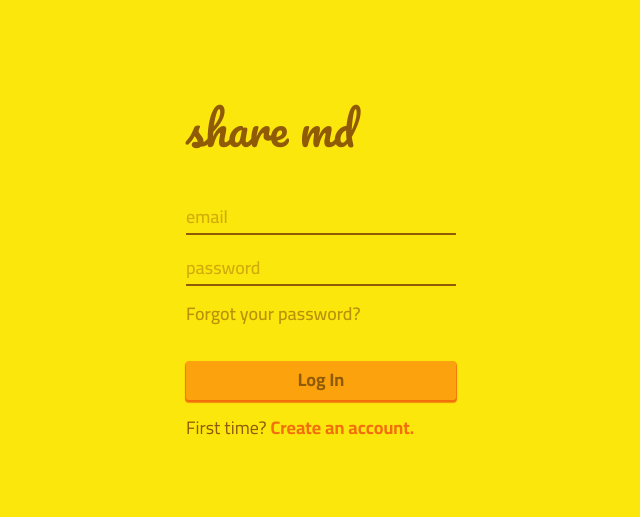
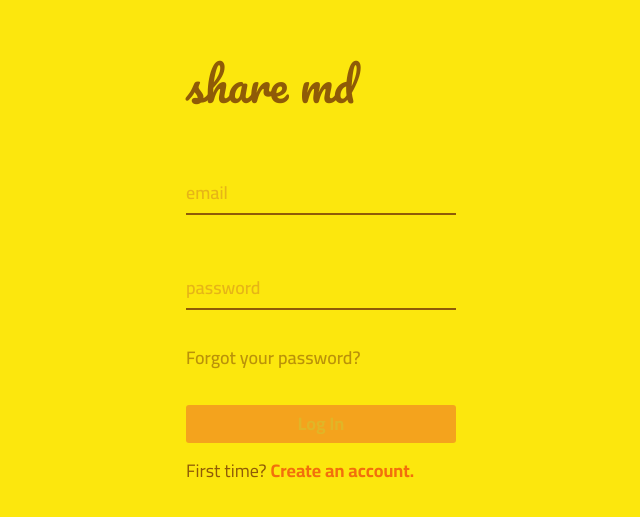
Before and after one commit to guiMendel/softplan-code-challenge, a Vue app: page /login in a window 1280 px wide. Shown: the part 145-662 px from the top of the page, without its empty margins (319-959 px from the left). Built offline with nearby package versions, Linux system fonts and the light colour scheme.

Commit message:
🔨Make input fields functional

```diff
--- a/package.json
+++ b/package.json
@@ -6,7 +6,7 @@
     "dev": "vite",
     "build": "run-p type-check build-only",
     "preview": "vite preview",
-    "test": "vitest --dom",
+    "test": "vitest",
     "build-only": "vite build",
     "type-check": "vue-tsc --noEmit -p tsconfig.vitest.json --composite false",
     "lint": "eslint . --ext .vue,.js,.jsx,.cjs,.mjs,.ts,.tsx,.cts,.mts --fix --ignore-path .gitignore",
--- /dev/null
+++ b/src/components/InputField.vue
@@ -0,0 +1,119 @@
+<script setup lang="ts">
+import { computed, ref, watch } from 'vue'
+
+const props = defineProps<{
+  name: string
+  modelValue: { value: string; valid: boolean; validate?: (newValue: string) => true | string }
+}>()
+
+const emit = defineEmits(['update:modelValue'])
+
+const handleInput = (event: Event) => {
+  const newValue = (event.target as HTMLInputElement).value
+
+  const newValid =
+    props.modelValue.validate != undefined
+      ? props.modelValue.validate(props.modelValue.value) === true
+      : true
+
+  emit('update:modelValue', {
+    ...props.modelValue,
+    value: newValue,
+    valid: newValid
+  })
+}
+
+// Whether to show errors
+const showErrors = ref(false)
+
+const validationResult = computed(() =>
+  props.modelValue.validate != undefined ? props.modelValue.validate(props.modelValue.value) : true
+)
+
+// Shows any error messages
+const errorMessage = computed(() =>
+  validationResult.value !== true && showErrors.value ? validationResult.value : ''
+)
+
+// Initialize valid field
+if (props.modelValue.valid != validationResult.value)
+  emit('update:modelValue', {
+    ...props.modelValue,
+    valid: validationResult.value === true
+  })
+</script>
+
+<template>
+  <div class="input-field" :class="errorMessage != '' && 'error'" @focusout="showErrors = true">
+    <label v-if="name != ''" :class="modelValue.value != '' && 'raised'" :for="name">{{
+      name
+    }}</label>
+    <input :id="name" v-bind="$attrs" :value="modelValue.value" @input="handleInput" />
+    <small class="error">{{ validationResult }}</small>
+  </div>
+</template>
+
+<style scoped lang="scss">
+@import '../style/variables.scss';
+
+.input-field {
+  flex-direction: column;
+  width: min-content;
+
+  label {
+    transition: all 200ms;
+
+    transform: translateY(1.4rem);
+
+    color: $main;
+    font-weight: 600;
+
+    height: 1.3rem;
+  }
+
+  &:focus-within label,
+  label.raised {
+    transform: translateY(0);
+    font-size: 0.8rem;
+  }
+
+  input {
+    border-bottom: 2px solid $text;
+    background: none;
+    font-weight: 600;
+    cursor: pointer;
+
+    width: 15rem;
+
+    padding: 0.3rem 0;
+
+    transition: all 200ms;
+
+    &::placeholder {
+      opacity: 0.4;
+    }
+  }
+
+  small {
+    margin-top: 0.2rem;
+
+    color: $bad;
+    font-weight: 500;
+    opacity: 0;
+  }
+
+  &.error {
+    label {
+      color: $bad;
+    }
+
+    input {
+      border-color: $bad;
+    }
+
+    small {
+      opacity: 1;
+    }
+  }
+}
+</style>
--- a/src/views/Login.vue
+++ b/src/views/Login.vue
@@ -1,14 +1,25 @@
 <script setup lang="ts">
+import InputField from '@/components/InputField.vue'
 import { useNotificationsStore } from '@/stores/notifications'
 import { ref } from 'vue'
 
 const { notify } = useNotificationsStore()
 
-const email = ref('')
-const password = ref('')
+const email = ref({
+  value: '',
+  valid: false,
+  validate: (newValue: string) => (/.+@.+/.test(newValue) ? true : 'Invalid email')
+})
+
+const password = ref({
+  value: '',
+  valid: false,
+  validate: (newValue: string) =>
+    newValue.length >= 8 ? true : 'Password needs at least 8 characters'
+})
 
 const login = () => {
-  notify('error', 'Invalid email')
+  // notify('error', 'Invalid email')
 }
 </script>
 
@@ -18,11 +29,17 @@ const login = () => {
       <!-- Title -->
       <h1>share md</h1>
 
-      <input type="text" id="email" placeholder="email" v-model="email" />
-      <input type="password" id="password" placeholder="password" v-model="password" />
+      <InputField name="email" v-model="email" />
+      <InputField type="password" name="password" v-model="password" />
 
       <p id="forgot-password">Forgot your password?</p>
-      <button @click.prevent="login" id="log-in">Log In</button>
+      <button
+        @click.prevent="login"
+        :class="(email.valid == false || password.valid == false) && 'disabled'"
+        id="log-in"
+      >
+        Log In
+      </button>
 
       <p>First time? <a href="#" id="sign-up">Create an account.</a></p>
     </form>
@@ -45,24 +62,11 @@ main {
     flex-direction: column;
     gap: 1rem;
 
+    max-width: 80%;
+
     h1 {
       font-family: Pacifico, display;
       font-size: 2.5rem;
-    }
-
-    input {
-      border-bottom: 2px solid $text;
-      background: none;
-      font-weight: 600;
-      cursor: pointer;
-
-      width: 15rem;
-
-      padding: 0.3rem 0;
-
-      &::placeholder {
-        opacity: 0.4;
-      }
     }
 
     p#forgot-password {
@@ -105,6 +109,15 @@ main {
         translate: 0 0.2rem;
         box-shadow: none;
       }
+
+      &.disabled {
+        filter: saturate(0.9);
+        translate: 0;
+        box-shadow: none;
+        color: $main;
+
+        cursor: default;
+      }
     }
 
     a {
```
Also changed, not shown: 1 other file (tests, documents, lock files or other folders).
